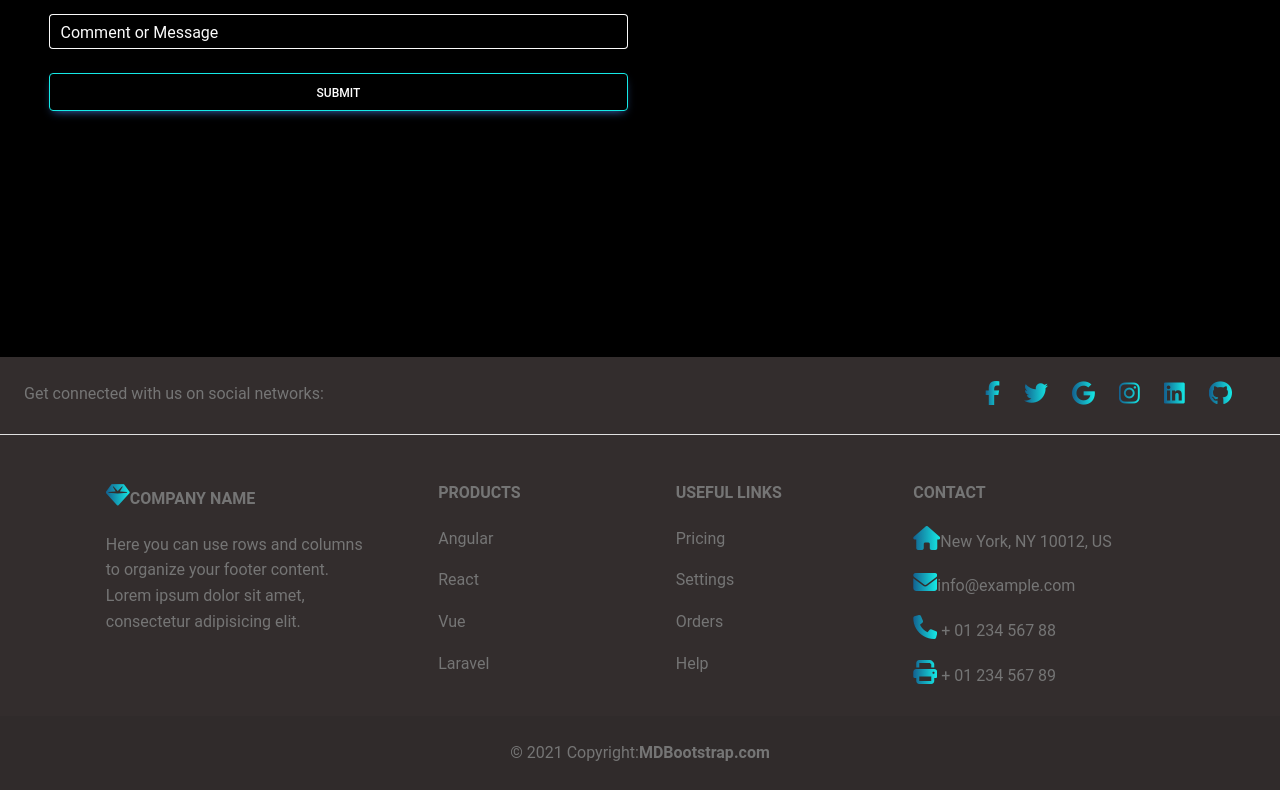
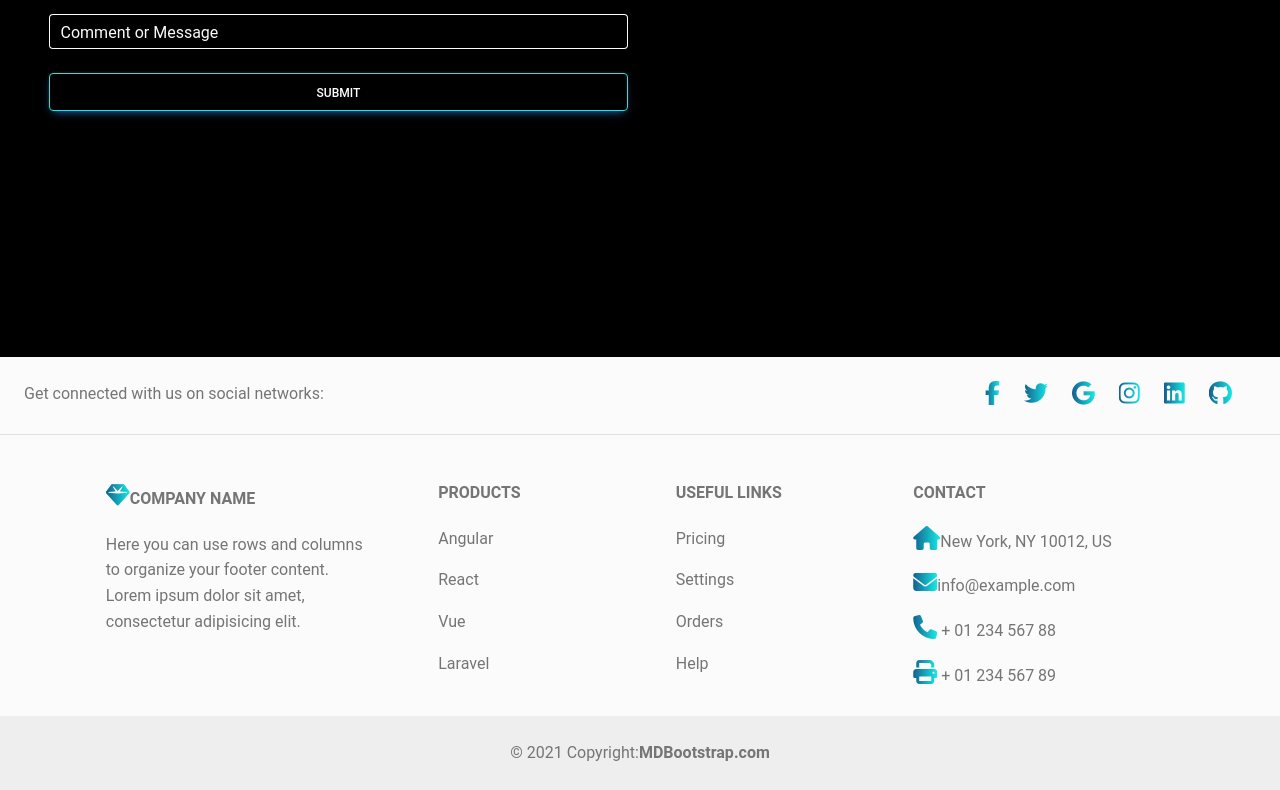
Before and after one commit to MuskanP1408/sweety__sign, a React (Create React App) app: page /contact in a window 1280 px wide. Shown: the part 1243-2033 px from the top of the page. Built offline with nearby package versions, Linux system fonts and the light colour scheme.

Commit message:
error_solve

```diff
--- a/src/components/Footer.js
+++ b/src/components/Footer.js
@@ -6,7 +6,7 @@ import './Footer.css';
 
 export default function Footer() {
   return (
-    <MDBFooter bgColor='dark' className='text-center text-lg-start text-muted'>
+    <MDBFooter bgColor='light' className='text-center text-lg-start text-muted'>
       <section className='d-flex justify-content-center justify-content-lg-between p-4 border-bottom'>
         <div className='me-5 d-none d-lg-block'>
           <span>Get connected with us on social networks:</span>
```
